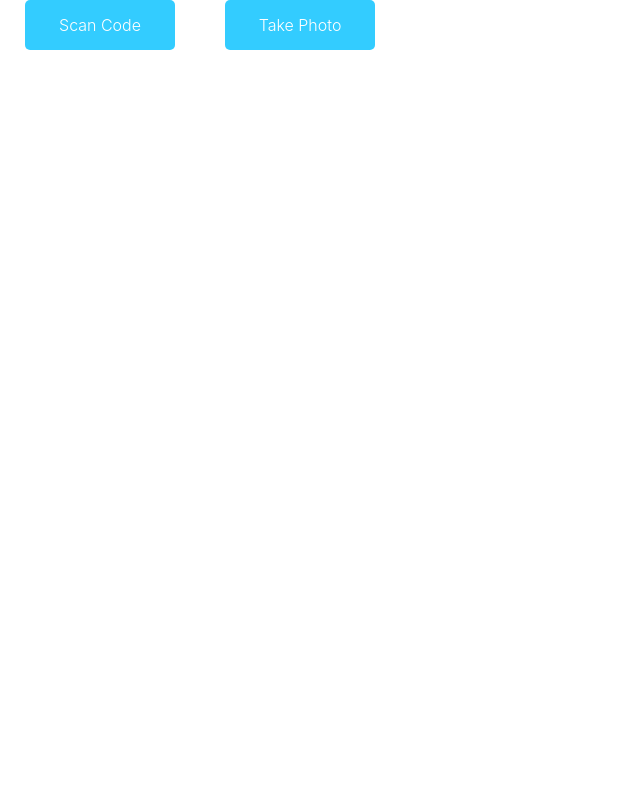
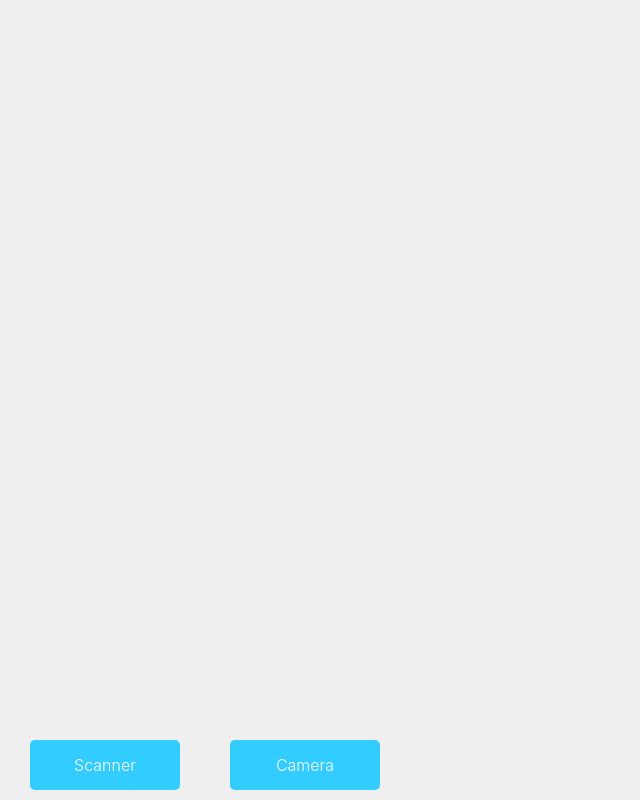
Before and after one commit to andrew-ballard1/qr_scanner, a React (Create React App) app: page / in a window 1280 px wide. Shown: the whole page, without its empty margins (0-640 px from the left). Built offline with nearby package versions, Linux system fonts and the light colour scheme.

Commit message:
style update

```diff
--- a/src/App.css
+++ b/src/App.css
@@ -1,5 +1,24 @@
 .App {
   text-align: center;
+}
+
+body {
+	background-color: #efefef;
+}
+html {
+	padding: 5px;
+}
+body, #root {
+	margin: 0;
+	padding: 0;
+	width: 100vw;
+}
+
+video {
+	border-radius: 4px;
+	margin: 0;
+	/* max-width: 100vw; */
+	width: 100%;
 }
 
 .App-logo {
@@ -7,11 +26,29 @@
   pointer-events: none;
 }
 .QRCode {
-	height: 480px;
-	width: 640px;
+	/* height: 480px; */
+	/* width: 640px; */
 	border: 1px silver solid;
 	margin: auto;
 	margin-top: 200px;
+}
+
+.cameraButton {
+	z-index: 1000;
+	margin: auto;
+	margin-top: -120px;
+	background-color: #3CF;
+	border-radius: 80px;
+	width: 80px;
+	height: 80px;
+	bottom: 100px;
+	margin-left: calc(50vw - 38px);
+	border: 4px #2BD solid;
+	position: absolute;
+}
+
+.cameraButton:active {
+	background-color: #09B;
 }
 
 @media (prefers-reduced-motion: no-preference) {
--- a/src/App.js
+++ b/src/App.js
@@ -4,12 +4,12 @@ import React , {createContext} from 'react'
 import { BrowserRouter, Route, Link } from 'react-router-dom'
 import ScanCodeComponent from './ScanCodeComponent'
 import TakePhotoComponent from './TakePhotoComponent'
-
+import './App.css'
 const Home = () => {
 	return (
-		<div style={{ display: 'flex', width: 400, justifyContent: 'space-around' }}>
-			<Link style={{ height: 50, width: 150, backgroundColor: '#3CF', borderRadius: 5, color: 'white', display: 'flex', textDecoration: 'none', fontWeight: 300, justifyContent: 'center', alignItems: 'center' }} to="/scan-code">Scan Code</Link>
-			<Link style={{ height: 50, width: 150, backgroundColor: '#3CF', borderRadius: 5, color: 'white', display: 'flex', textDecoration: 'none', fontWeight: 300, justifyContent: 'center', alignItems: 'center' }} to="/take-photo">Take Photo</Link>
+		<div style={{ display: 'flex', width: 400, justifyContent: 'space-around', position: 'absolute', bottom: 10 }}>
+			<Link style={{ height: 50, width: 150, backgroundColor: '#3CF', borderRadius: 5, color: 'white', display: 'flex', textDecoration: 'none', fontWeight: 300, justifyContent: 'center', alignItems: 'center' }} to="/scan-code">Scanner</Link>
+			<Link style={{ height: 50, width: 150, backgroundColor: '#3CF', borderRadius: 5, color: 'white', display: 'flex', textDecoration: 'none', fontWeight: 300, justifyContent: 'center', alignItems: 'center' }} to="/take-photo">Camera</Link>
 		</div>
 	)
 }
@@ -18,13 +18,13 @@ const BodyContext = createContext(null)
 const App = () => {
 
 	return (
-		<>
+		// <div style={{flex: 1, display: 'flex', flexDirection: 'column', alignItems: 'center', justifyContent: 'center'}}>
 		<BrowserRouter>
 			<Route path="/" component={Home} />
 			<Route path="/scan-code" component={ScanCodeComponent} />
 			<Route path="/take-photo" component={TakePhotoComponent} />
 		</BrowserRouter>
-	</>
+	// </div>
 	)
 }
 
--- a/src/BarcodeScanner.jsx
+++ b/src/BarcodeScanner.jsx
@@ -4,6 +4,7 @@ import { BrowserMultiFormatReader, BarcodeFormat } from '@zxing/library';
 const BarcodeScanner = ({ onDetected }) => {
   const videoRef = useRef(null);
   const codeReader = new BrowserMultiFormatReader();
+
 
   useEffect(() => {
     const videoElement = videoRef.current;
@@ -23,7 +24,9 @@ const BarcodeScanner = ({ onDetected }) => {
     };
   }, [onDetected]);
 
-  return <video ref={videoRef} />;
+  return (
+  	<video style={{margin: 0}} ref={videoRef} />
+  );
 };
 
 export default BarcodeScanner;
--- a/src/ScanCodeComponent.js
+++ b/src/ScanCodeComponent.js
@@ -9,19 +9,17 @@ import { useGlobalState } from './Context'
 const ScanCodeComponent = () => {
 	const [code, setCode] = useState({})
 	const [state, dispatch] = useGlobalState()
+
 	const handleDetectedCode =  async (data) => {
 		console.log('Detected Code:', data)
-		setCode({upc_code: data})
+		// await setCode({upc_code: data})
 
 		await dispatch({...state, upc_code: data})
-
 	}
 
 	return (
 		<div>
-			<div>{state.upc_coxde}</div>
 			<BarcodeScanner onDetected={handleDetectedCode} />
-			{code.upc_code && <div>{JSON.stringify(code, null, 2)}</div>}
 		</div>
 	)
 }
--- a/src/TakePhotoComponent.js
+++ b/src/TakePhotoComponent.js
@@ -68,12 +68,12 @@ const TakePhotoComponent = () => {
 	}
 
 	return (
-		<div style={{ display: 'flex', flexDirection: 'column' }}>
+		<div style={{ display: 'flex', flexDirection: 'column'}}>
 			<>
 				{!capturedImage && <video ref={videoRef} autoPlay playsInline />}
 				{capturedImage && <img src={capturedImage} alt="Captured" />}
 			</>
-			<button style={{ zIndex: 1000, margin: 'auto', marginTop: -120, backgroundColor: '#3CF', borderRadius: 100, width: 100, height: 100, borderColor: '#2BD', borderWidth: 4 }} onClick={captureImage}></button>
+			<button className={"cameraButton"} onClick={captureImage}></button>
 			<canvas ref={canvasRef} style={{ display: 'none' }} />
 		</div>
 	)
```
